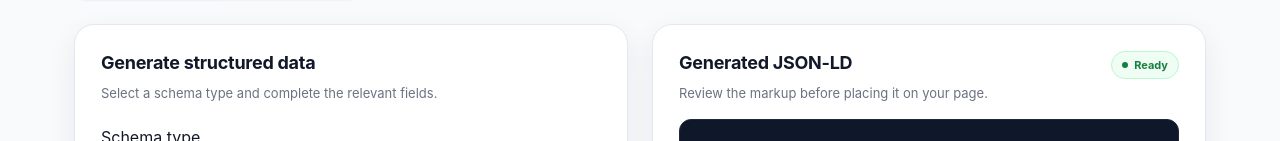
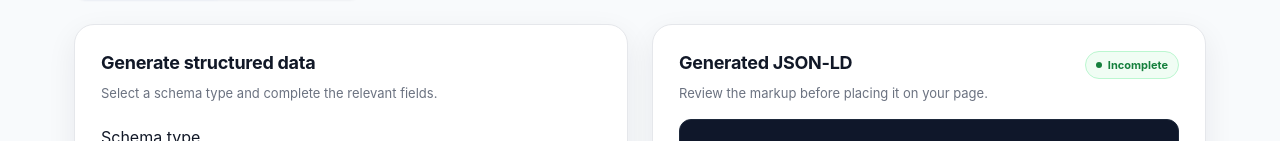
Before and after one commit to sarjilseo-arch/sarjilseo-schema-generator, a React (Vite) app: page / in a window 1280 px wide. Shown: the part 390-531 px from the top of the page. Built offline with nearby package versions, Linux system fonts and the light colour scheme.

Commit message:
Add required field status validation

```diff
--- a/src/App.tsx
+++ b/src/App.tsx
@@ -461,11 +461,27 @@ const [copied, setCopied] = useState(false);
     }
   }, [schemaType, form]);
 
-  const updateField = (key: keyof FormData, value: string) => {
-    setForm((current) => ({
-      ...current,
-      [key]: value,
-    }));
+    const requiredFields: Partial<Record<SchemaType, (keyof FormData)[]>> = {
+    Organization: ["name", "url"],
+    LocalBusiness: ["name"],
+    Article: ["name", "url", "author"],
+    BlogPosting: ["name", "url", "author"],
+    Product: ["name"],
+    Service: ["name"],
+    FAQPage: ["faqs"],
+    BreadcrumbList: ["itemList"],
+    Person: ["personName"],
+    WebSite: ["name", "url"],
+    WebPage: ["name", "url"],
+    Event: ["name"],
+    Recipe: ["name"],
+    SoftwareApplication: ["name"],
+  };
+
+  const isFormComplete = (type: SchemaType) => {
+    const fields = requiredFields[type] ?? [];
+
+    return fields.every((field) => form[field].trim() !== "");
   };
 
   const copyText = async (text: string) => {
@@ -1159,7 +1175,13 @@ const [copied, setCopied] = useState(false);
                   <p>Review the markup before placing it on your page.</p>
                 </div>
 
-                <span className="status-pill">Ready</span>
+                <span
+  className={`status-pill ${
+    isFormComplete(schemaType) ? "ready" : "incomplete"
+  }`}
+>
+  {isFormComplete(schemaType) ? "Ready" : "Incomplete"}
+</span>
               </div>
 
               <pre className="code-output">
```
